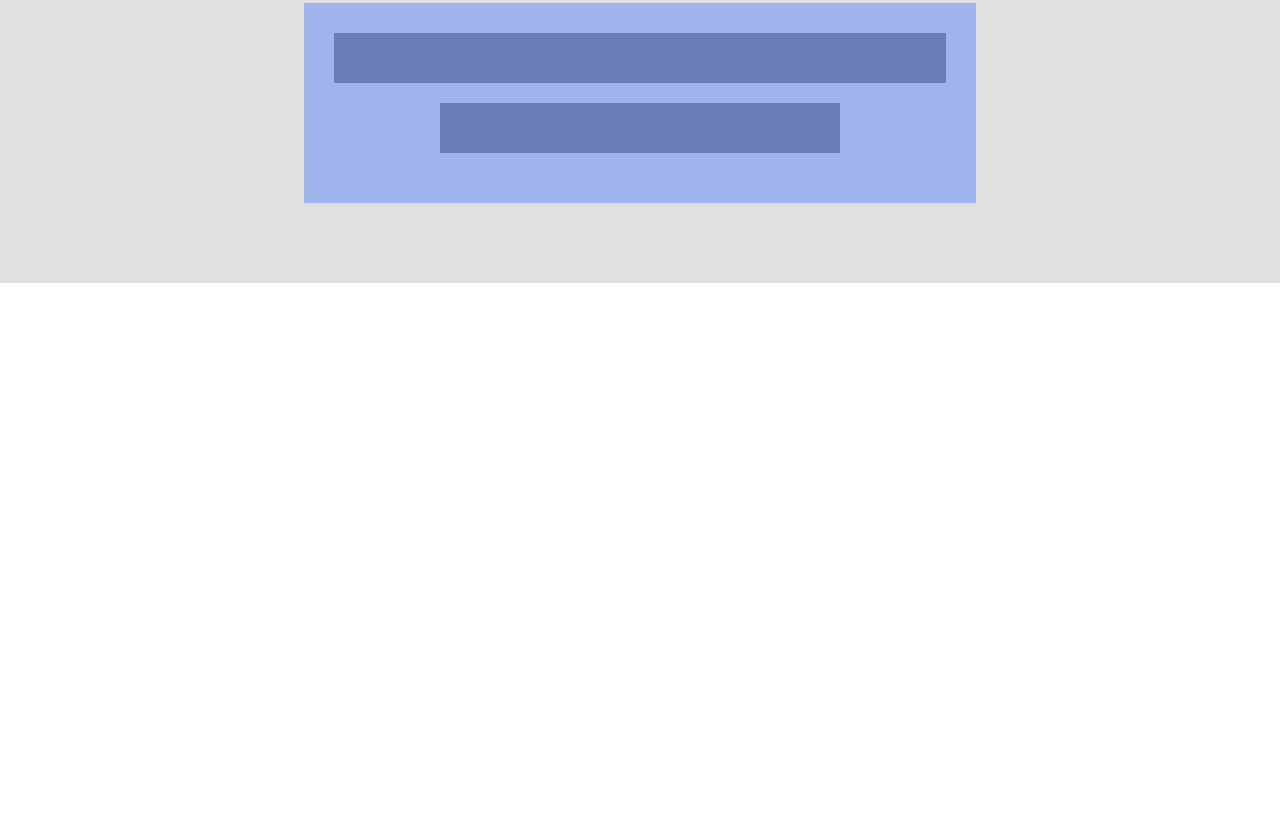
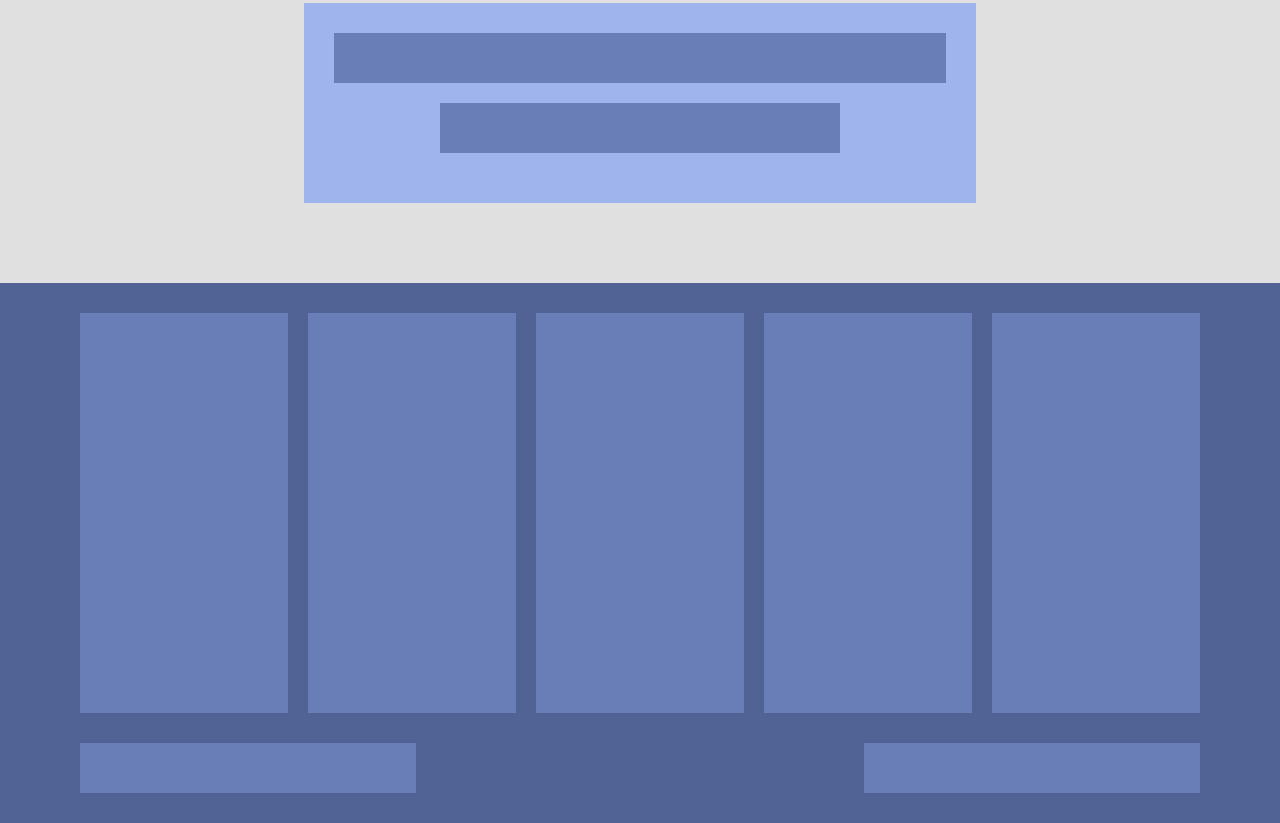
Before and after one commit to Alice-Rossi-03/htmlcss-struttura-discord, a plain HTML site: page index.html in a window 1280 px wide. Shown: the part 2917-3740 px from the top of the page. Before the commit the page ends 3200 px from the top, so only its background shows below. Drawn offline with Linux system fonts and the light colour scheme.

Commit message:
creato il footer

```diff
--- a/index.html
+++ b/index.html
@@ -72,6 +72,20 @@
 
     <!-- footer  -->
     <footer>
+        <div class="bottom-container0">
+            <div></div>
+            <div></div>
+            <div></div>
+            <div></div>
+            <div></div>
+
+        </div>
+
+
+        <div class="bottom-container1">
+            <div></div>
+            <div></div>
+        </div>
 
     </footer>
 
--- a/style.css
+++ b/style.css
@@ -150,3 +150,34 @@ header{
     width: 400px;
     align-self: center;
 }
+
+.bottom-container0{
+    display: flex;
+    justify-content: center;
+    gap: 20px;
+}
+
+.bottom-container0 div{
+    width: 20%;
+    background-color: #697db6;
+    height: 400px;
+}
+
+.bottom-container1{
+    display: flex;
+    justify-content: space-between;
+    width: 100%;
+}
+
+.bottom-container1 div{
+    width: 30%;
+    height: 50px;
+    background-color: #697db6;
+    margin-top: 30px ;
+}
+
+footer{
+    background-color: #516394;
+    padding-inline: 80px;
+    padding-block: 30px;
+}
```
